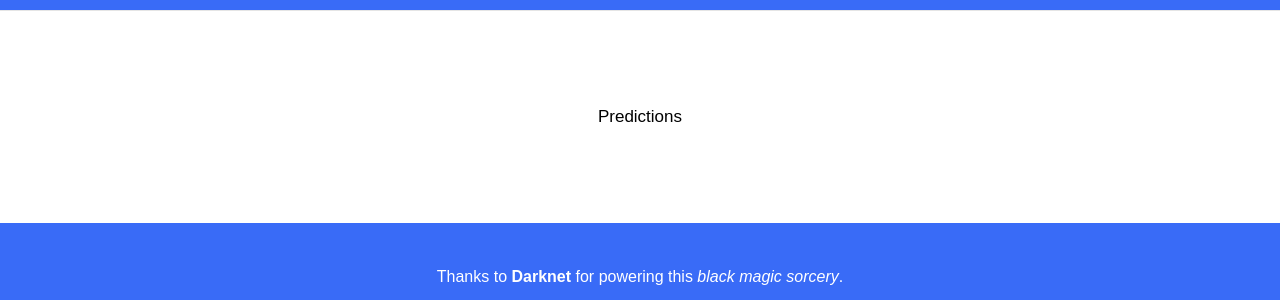
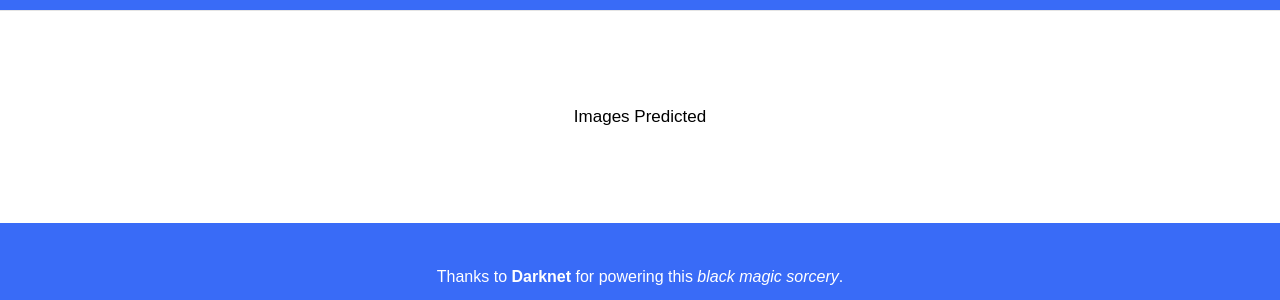
Before and after one commit to 0x736a64/pixi, a Django app: template pixi/templates/base.html in a window 1280 px wide. Shown: the part 435-735 px from the top of the page. Run offline with Django 3.2, Linux system fonts and the light colour scheme; the template is opened without the code that fills it, so the values that code supplies are empty; some libraries are stand-ins or nearby versions.

Commit message:
update ui

```diff
--- a/pixi/templates/base.html
+++ b/pixi/templates/base.html
@@ -54,7 +54,7 @@
               {{count}}
             </h6>
             <b class="paragraph">
-              Predictions
+              Images Predicted
             </b>
           </div>
         </div>
```
